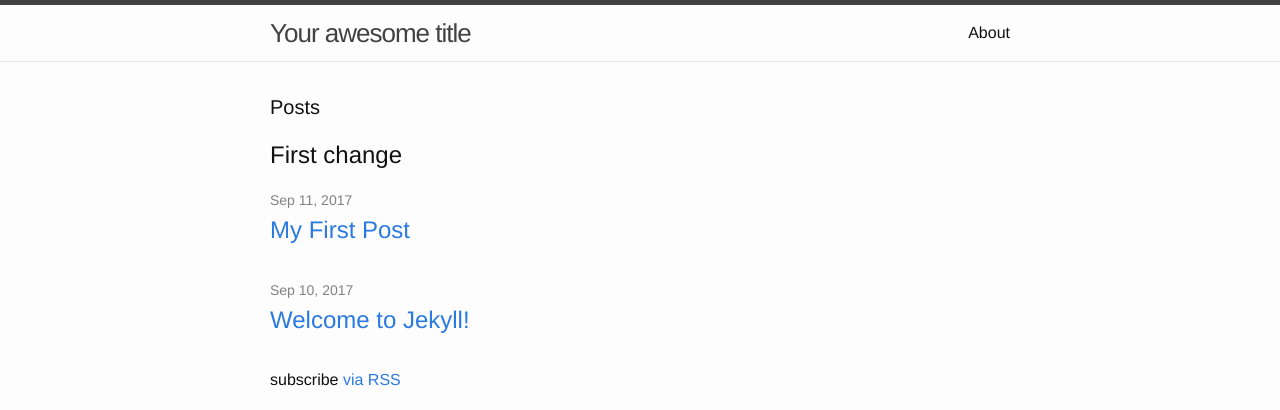
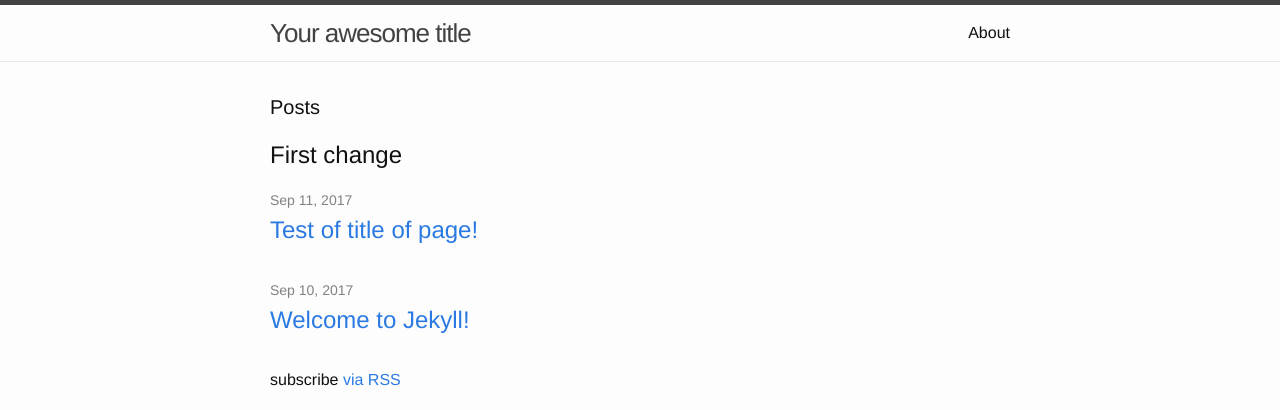
Before and after one commit to pcdavis/pcdavis.github.io, a Jekyll site: the page built from index.html, in a window 1280 px wide. Shown: the top 410 px of the page. Built offline with Jekyll 4.4.1, drawn with Linux system fonts in a browser that asks for light colours.

Commit message:
post header experiment

```diff
--- a/_posts/2017-09-11-My-First-Post.html
+++ b/_posts/2017-09-11-My-First-Post.html
@@ -1,3 +1,10 @@
+---
+layout: post
+title:  "Test of title of page!"
+date:   2017-09-11 16:29:48 +0000
+categories: jekyll update
+---
+
 <article class="post" itemscope itemtype="http://schema.org/BlogPosting">
 
   <header class="post-header">
```
